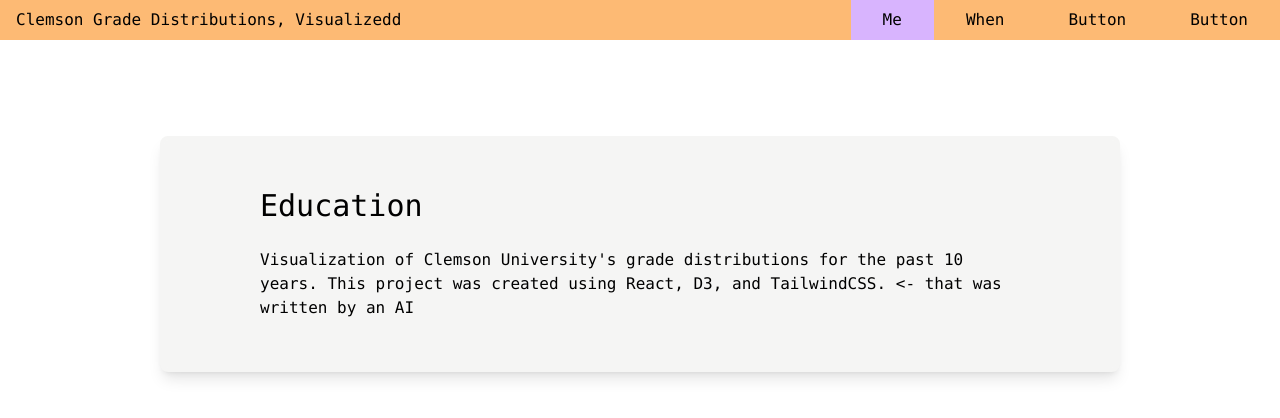
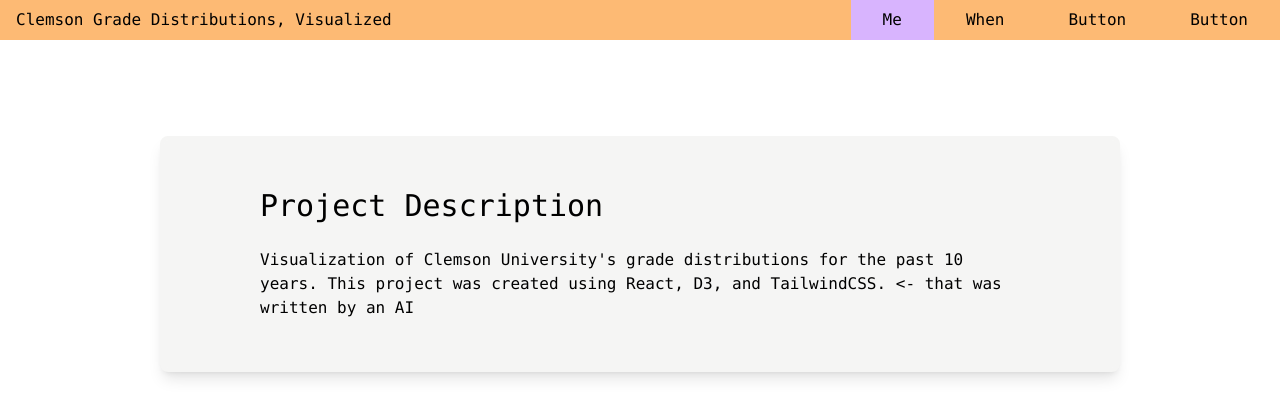
Before and after one commit to sydneytrout/DataVisProjectSite, a React (Create React App) app: page / in a window 1280 px wide. Shown: the top 418 px of the page. Built offline with nearby package versions, Linux system fonts and the light colour scheme.

Commit message:
website template done pt 10

```diff
--- a/src/App.js
+++ b/src/App.js
@@ -1,28 +1,14 @@
 /** @format */
 
-import logo from "./logo.svg";
 import "./App.css";
 import React from "react";
-import ReactDOM from "react-dom";
 import "./index.css";
-import { BrowserRouter, Routes, Route } from "react-router-dom";
-import { Projects } from "./components/Projects";
-import { Blog } from "./components/Blog";
-import { Resume } from "./components/Resume";
 import { Home } from "./components/Home";
 
 function App() {
   return (
     <div className="font-mono">
-      <BrowserRouter>
-        <Routes>
-          <Route path="/" element={<Home />} />
-          <Route path="blog" element={<Blog />} />
-          <Route path="resume" element={<Resume />} />
-          <Route path="projects" element={<Projects />} />
-          <Route path="blog/tar_pit" element={<Blog currentState={1} />} />
-        </Routes>
-      </BrowserRouter>
+      <Home />
     </div>
   );
 }
--- a/src/components/Blog.js
+++ b/src/components/Blog.js
@@ -2,7 +2,7 @@
 
 import { MenuBar } from "./Menubar";
 import { useState } from "react";
-import { Link } from "react-router-dom";
+
 export function Blog({ currentState = 0 }) {
   const [currentBlog, setCurrentBlog] = useState(currentState);
   return (
--- a/src/components/Home.js
+++ b/src/components/Home.js
@@ -6,7 +6,7 @@
       <MenuBar currentState={3} />
       <div className="flex justify-center content-center pt-24 py-6">
         <div className="bg-stone-100 border-4 border-stone-100 content-center w-9/12 rounded-lg shadow-lg py-12 px-24">
-          <h1 className="text-3xl flex content-start ">Education</h1>
+          <h1 className="text-3xl flex content-start ">Project Description</h1>
           <br />
           <p className="">
             Visualization of Clemson University's grade distributions for the
--- a/src/components/Menubar.js
+++ b/src/components/Menubar.js
@@ -1,7 +1,14 @@
 /** @format */
 
 import { useState } from "react";
-import { Link } from "react-router-dom";
+import { Home } from "./components/Home";
+
+function renderSwitch(coolState) {
+  switch (coolState) {
+    case 1:
+      return <Home />;
+  }
+}
 
 export function MenuBar({ currentState = 3 }) {
   const [coolState, setCoolState] = useState(currentState);
@@ -10,12 +17,11 @@
     <>
       <div className="bg-orange-300 flex flex-row">
         <div className=" bg-orange-300 basis-3/4 py-2 pl-4 ">
-          <p className="">Clemson Grade Distributions, Visualizedd</p>
+          <p className="">Clemson Grade Distributions, Visualized</p>
         </div>
         <div className=" bg-orange-300 basis-1/4">
           <div className="flex flex-row justify-end">
             <div>
-              <Link to="/">
               <button
                 onClick={() => setCoolState(3)}
                 className={
@@ -26,10 +32,8 @@
               >
                 Me
               </button>
-              </Link>
             </div>
             <div>
-              <Link to="/projects">
               <button
                 onClick={() => setCoolState(0)}
                 className={
@@ -40,10 +44,8 @@
               >
                 When
               </button>
-              </Link>
             </div>
             <div>
-              <Link to="/resume">
               <button
                 onClick={() => setCoolState(1)}
                 className={
@@ -54,10 +56,8 @@
               >
                 Button
               </button>
-              </Link>
             </div>
             <div>
-              <Link to="/blog">
               <button
                 onClick={() => setCoolState(2)}
                 className={
@@ -68,12 +68,11 @@
               >
                 Button
               </button>
-              </Link>
             </div>
           </div>
         </div>
       </div>
-      {/* {renderSwitch(coolState)} */}
+      {renderSwitch(coolState)}
     </>
   );
 }
```
Lines whose indentation alone changed are shown as unchanged.
